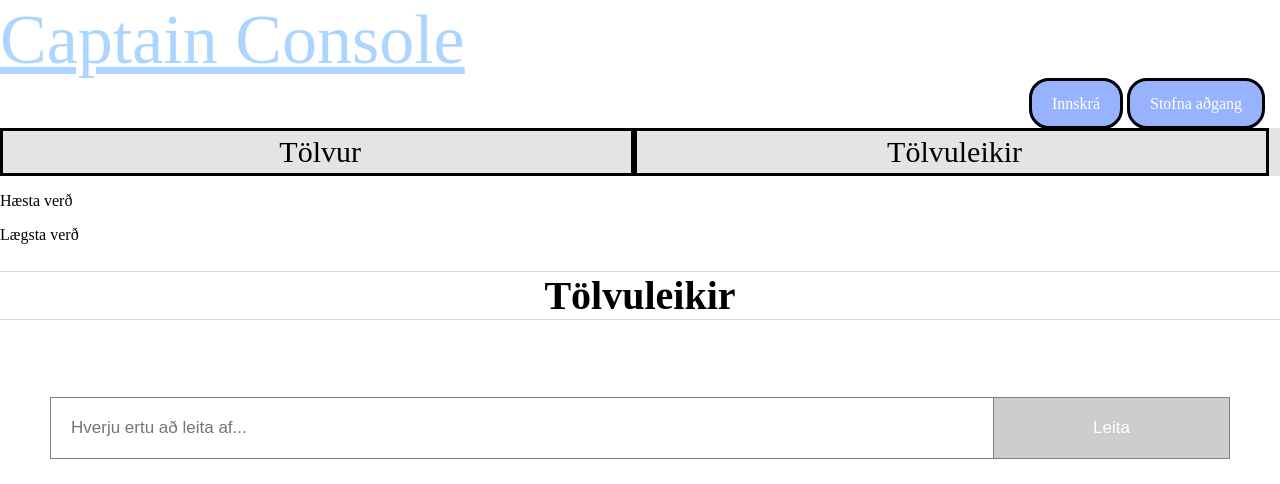
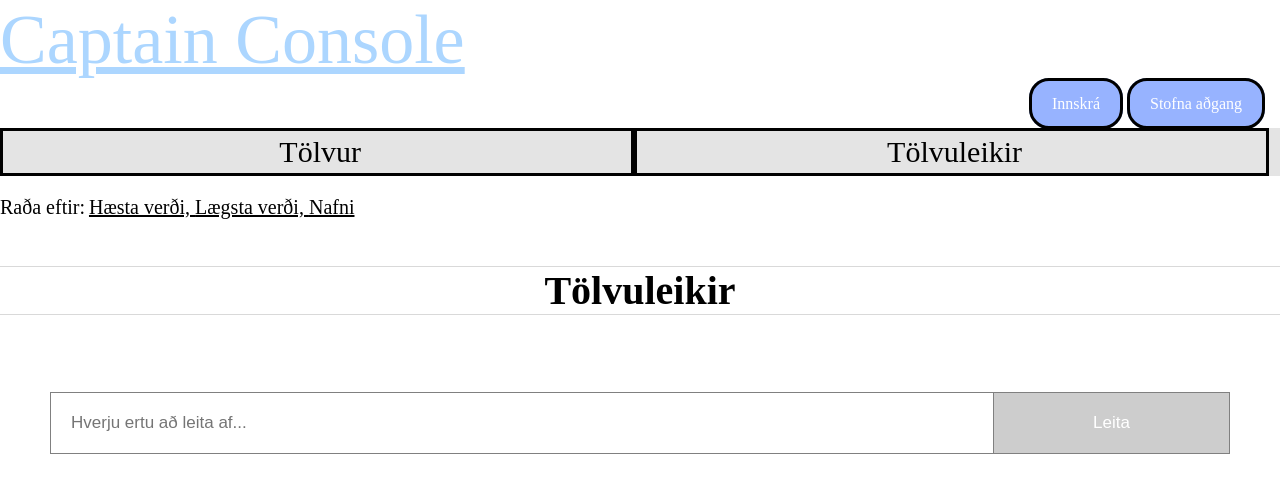
Before and after one commit to fridriks19/verkelgtnams2, a Django app: page /games/ in a window 1280 px wide. Shown: the top 484 px of the page. Run offline with Django 3.2, Linux system fonts and the light colour scheme; data that the repository does not hold is empty.

Commit message:
computers and game s

```diff
--- a/games/urls.py
+++ b/games/urls.py
@@ -1,11 +1,15 @@
 from django.urls import path
 from . import views
 urlpatterns = [
+    path('get_games_by_highest', views.get_games_by_highest, name="game_highest"),
+    path('get_games_by_lowest', views.get_games_by_lowest, name="game_lowest"),
+    path('get_games_by_name', views.get_games_by_name, name="game_name"),
     path('', views.index, name="games-index"),
     path('<int:id>', views.get_games_by_id, name="games_details"),
     path('create_game', views.create_game, name="create_game"),
     path('delete_game/<int:id>', views.delete_game, name='delete_game'),
     path('update_game/<int:id>', views.update_game, name="update_game"),
     path('buy_game/<int:id>', views.buy_game, name="buy_game"),
-    path('payment_info/<int:id>', views.payment_info, name="payment_info")
+    path('payment_info/<int:id>', views.payment_info, name="payment_info"),
+
 ]
--- a/games/views.py
+++ b/games/views.py
@@ -25,9 +25,18 @@ def index(request):
     context = {'games': Games.objects.all().order_by('name') }
     return render(request, 'games/index.html', context)
 
-def mainpage(request):
+
+def get_games_by_highest(request):
+    context = {'games': Games.objects.all().order_by('-price')}
+    return render(request, 'games/index.html', context)
+
+def get_games_by_lowest(request):
+    context = {'games': Games.objects.all().order_by('price')}
+    return render(request, 'games/index.html', context)
+
+def get_games_by_name(request):
     context = {'games': Games.objects.all().order_by('name')}
-    return render(request, 'mainpage/index.html', context)
+    return render(request, 'games/index.html', context)
 
 
 def get_games_by_id(request, id):
--- a/static/css/main.css
+++ b/static/css/main.css
@@ -240,3 +240,12 @@ a:hover{
     padding-left: 10px ;
     border-style: solid;
 }
+
+.order-btn {
+    display: block ruby;
+}
+
+.order-btn #order-btn{
+    color: black;
+    font-size: 20px;
+}
--- a/templates/games/index.html
+++ b/templates/games/index.html
@@ -1,9 +1,12 @@
 {% extends 'base.html' %}
 {% block content %}
-    <p>Hæsta verð</p>
-    <p>Lægsta verð</p>
+    <div class="order-btn">
+        <p id="order-btn">Raða eftir: </p>
+        <a id ="order-btn" href="/games/get_games_by_highest">Hæsta verði, </a>
+        <a id ="order-btn" href="/games/get_games_by_lowest">Lægsta verði, </a>
+        <a id ="order-btn" href="/games/get_games_by_name">Nafni</a>
+    </div>
     <h1 id="header">Tölvuleikir</h1>
-
     <div class="input-group">
         <input type="search" class="search" id="search-box" placeholder="Hverju ertu að leita af..."/>
         <div class="#">
--- a/templates/games/single_game.html
+++ b/templates/games/single_game.html
@@ -9,7 +9,7 @@
                     <del>{{ games.price }}kr</del>
                     {{ games.discount_price}} kr.
                     {% else %}
-                    {{ games.price }}
+                    {{ games.price }} kr.
                 {% endif %}
             </p>
     </a>
```
Also changed, not shown: templates/computers/index.html (+6 -2 lines).
